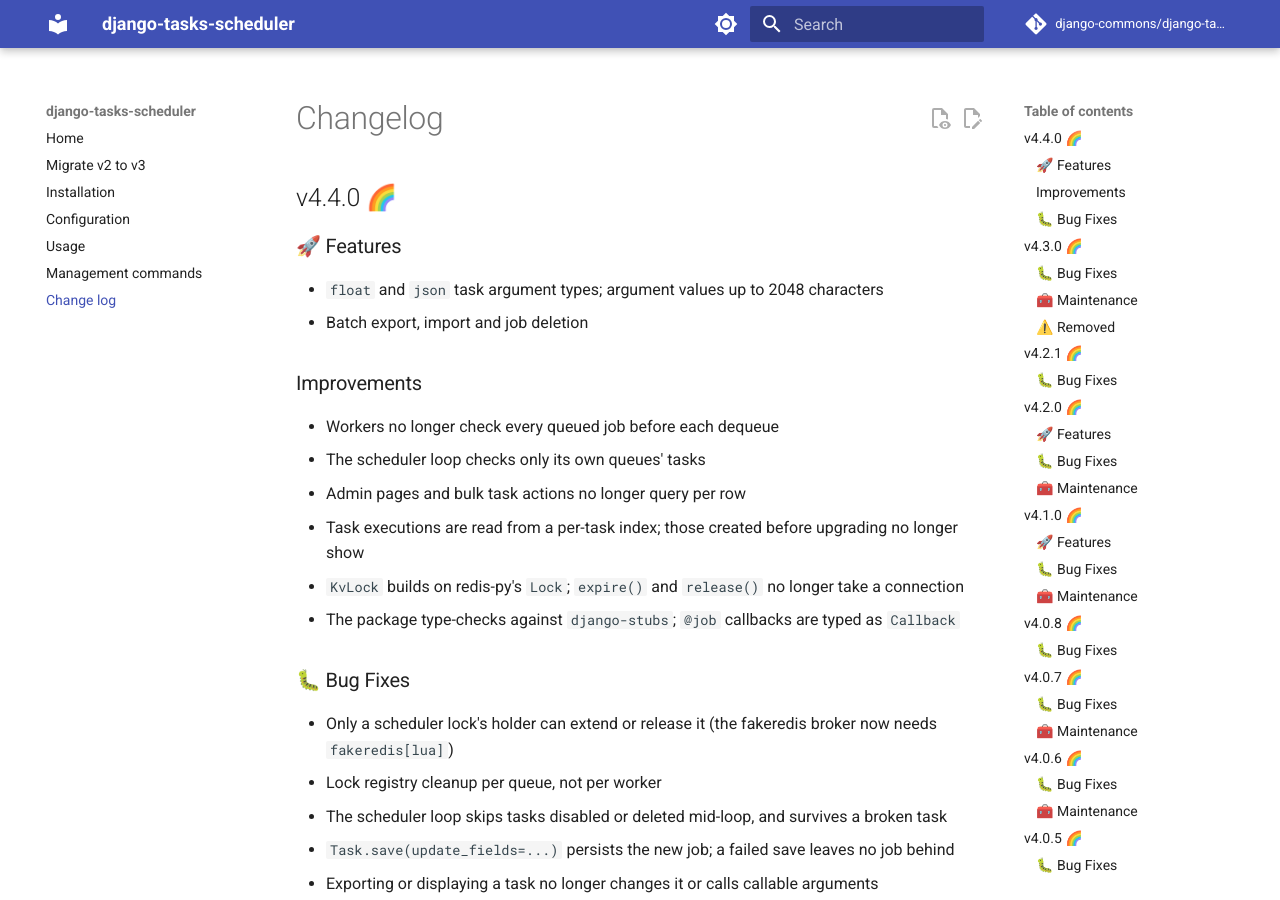
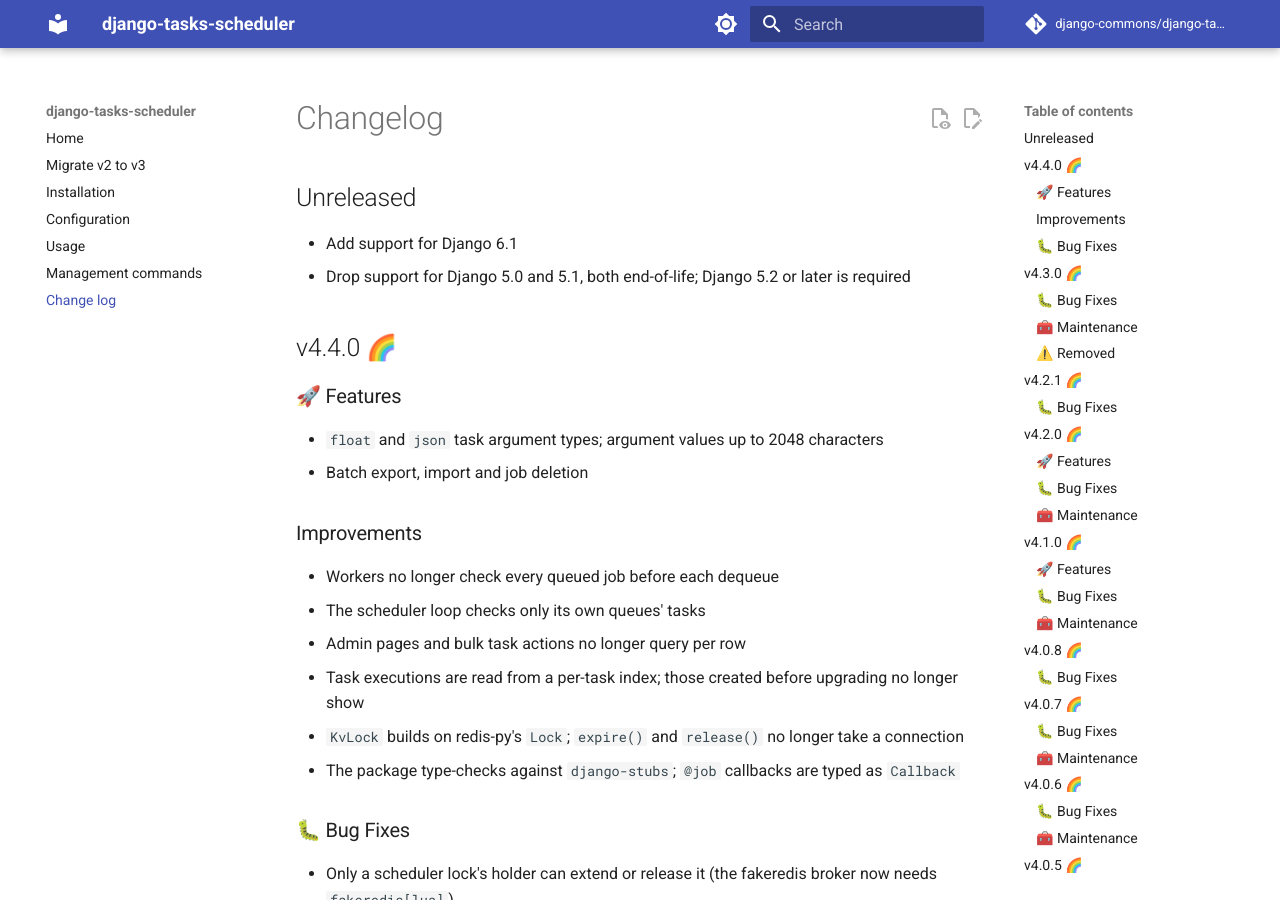
Before and after one commit to django-commons/django-tasks-scheduler, an MkDocs documentation site: the page built from docs/changelog.md, in a window 1280 px wide and 900 px high. Built offline with MkDocs 1.6.1 and Material for MkDocs 9.7.7, drawn with Linux system fonts in a browser that asks for light colours; comment, search, counter and statistics services are not loaded.

Commit message:
chore: support Django 6.1 and require Django 5.2 or later (#434)
- Test Django 6.1 in CI alongside 5.2 and 6.0, skipping Python 3.11
  for both 6.x versions since they need Python 3.12+
- Drop Django 5.0 and 5.1, both end-of-life: require django>=5.2 and
  raise the django-upgrade target to 5.2
- Add the Django 6.1 classifier and lock Django 6.1.2 and 5.2.18

Co-authored-by: Daniel M <cunla@users.noreply.github.com>

```diff
--- a/.pre-commit-config.yaml
+++ b/.pre-commit-config.yaml
@@ -30,7 +30,7 @@
     rev: 1.32.0
     hooks:
       - id: django-upgrade
-        args: [--target-version, "5.0"]
+        args: [--target-version, "5.2"]
 
   - repo: https://github.com/tox-dev/pyproject-fmt
     rev: v2.25.3
--- a/docs/changelog.md
+++ b/docs/changelog.md
@@ -1,4 +1,9 @@
 # Changelog
+
+## Unreleased
+
+- Add support for Django 6.1
+- Drop support for Django 5.0 and 5.1, both end-of-life; Django 5.2 or later is required
 
 ## v4.4.0 🌈
 
--- a/pyproject.toml
+++ b/pyproject.toml
@@ -25,10 +25,9 @@
   "Development Status :: 5 - Production/Stable",
   "Environment :: Web Environment",
   "Framework :: Django",
-  "Framework :: Django :: 5.0",
-  "Framework :: Django :: 5.1",
   "Framework :: Django :: 5.2",
   "Framework :: Django :: 6.0",
+  "Framework :: Django :: 6.1",
   "Intended Audience :: Developers",
   "Operating System :: OS Independent",
   "Programming Language :: Python",
@@ -41,7 +40,7 @@
 dependencies = [
   "click~=8.2",
   "croniter>=2",
-  "django>=5",
+  "django>=5.2",
   "redis>=6",
   "typing-extensions>=4.15",
 ]
```
Also changed, not shown: CLAUDE.md (+3 -3 lines), 2 other files.
